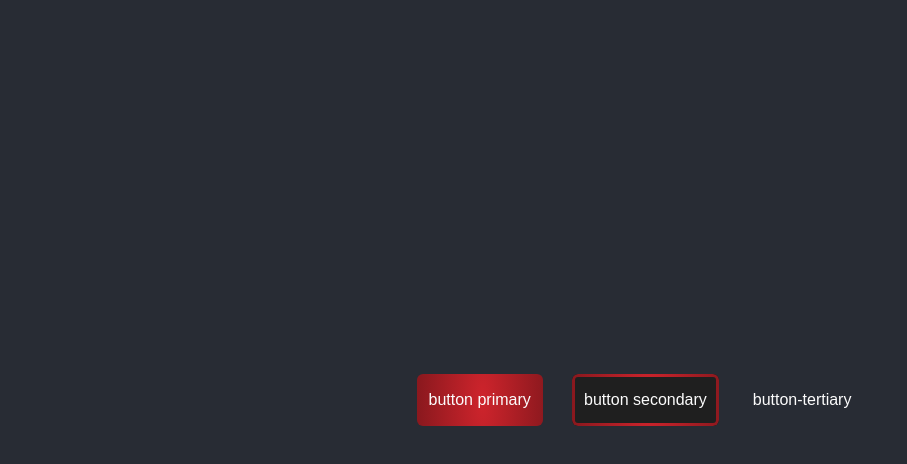
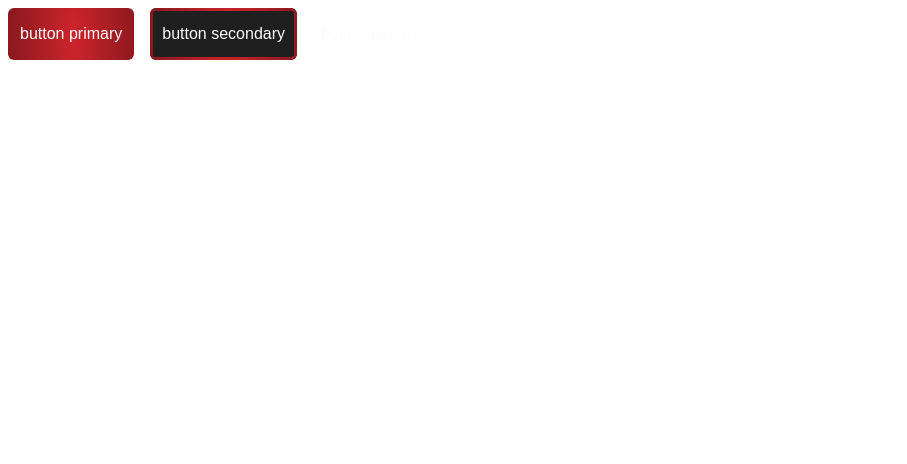
Before and after one commit to persistenceOne/design-system, a React (Create React App) app: page / in a window 1280 px wide. Shown: the top 464 px of the page, without its empty margins (0-907 px from the left). Built offline with nearby package versions, Linux system fonts and the light colour scheme.

Commit message:
code clean

```diff
--- a/src/App.css
+++ /dev/null
@@ -1,38 +0,0 @@
-.App {
-  text-align: center;
-}
-
-.App-logo {
-  height: 40vmin;
-  pointer-events: none;
-}
-
-@media (prefers-reduced-motion: no-preference) {
-  .App-logo {
-    animation: App-logo-spin infinite 20s linear;
-  }
-}
-
-.App-header {
-  background-color: #282c34;
-  min-height: 100vh;
-  display: flex;
-  flex-direction: column;
-  align-items: center;
-  justify-content: center;
-  font-size: calc(10px + 2vmin);
-  color: white;
-}
-
-.App-link {
-  color: #61dafb;
-}
-
-@keyframes App-logo-spin {
-  from {
-    transform: rotate(0deg);
-  }
-  to {
-    transform: rotate(360deg);
-  }
-}
--- a/src/App.js
+++ b/src/App.js
@@ -1,6 +1,4 @@
-import './App.css';
 import "./scss/main.css"
-
 
 function App() {
   return (
--- a/src/index.css
+++ /dev/null
@@ -1,13 +0,0 @@
-body {
-  margin: 0;
-  font-family: -apple-system, BlinkMacSystemFont, 'Segoe UI', 'Roboto', 'Oxygen',
-    'Ubuntu', 'Cantarell', 'Fira Sans', 'Droid Sans', 'Helvetica Neue',
-    sans-serif;
-  -webkit-font-smoothing: antialiased;
-  -moz-osx-font-smoothing: grayscale;
-}
-
-code {
-  font-family: source-code-pro, Menlo, Monaco, Consolas, 'Courier New',
-    monospace;
-}
--- a/src/index.js
+++ b/src/index.js
@@ -1,6 +1,5 @@
 import React from 'react';
 import ReactDOM from 'react-dom';
-import './index.css';
 import App from './App';
 import reportWebVitals from './reportWebVitals';
 
```
Also changed, not shown: src/logo.svg (deleted), 1 other file (tests, documents, lock files or other folders).
